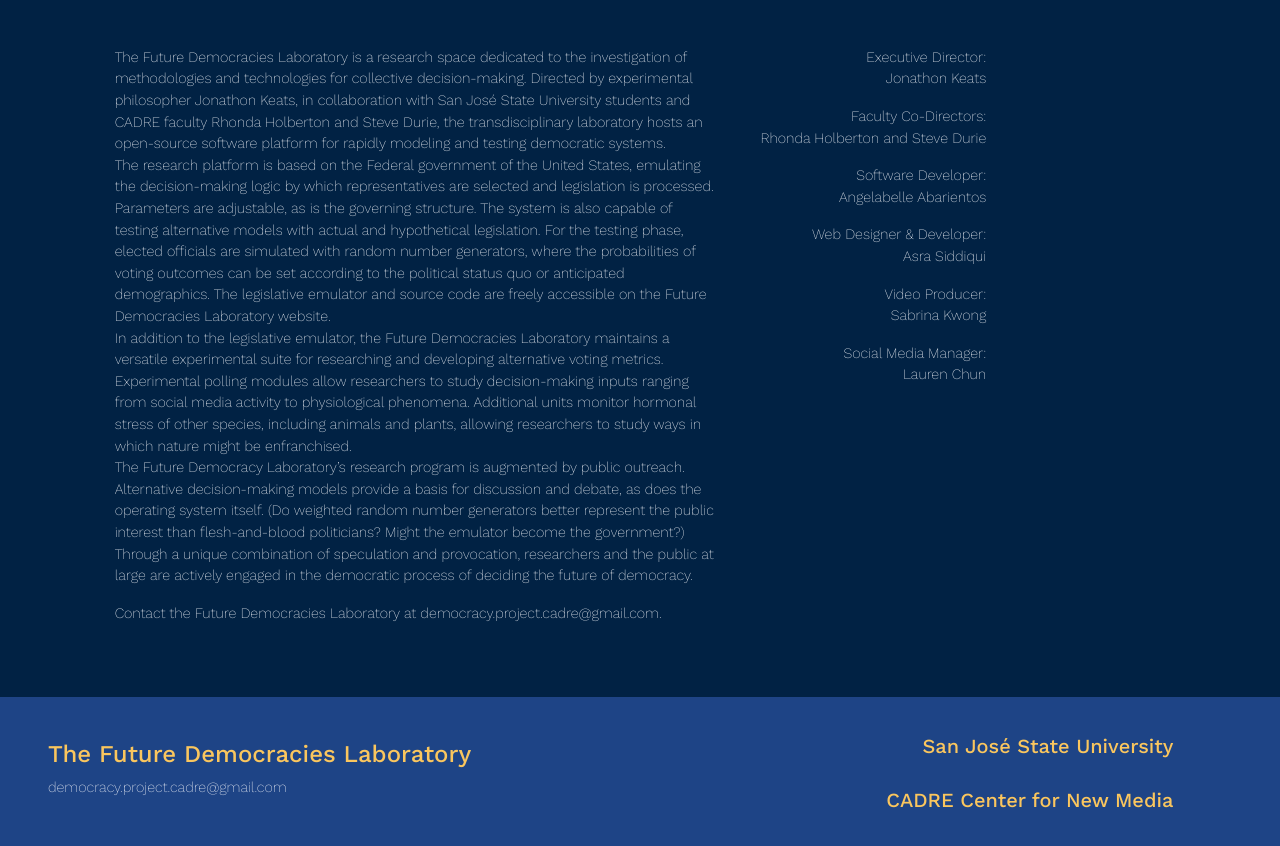
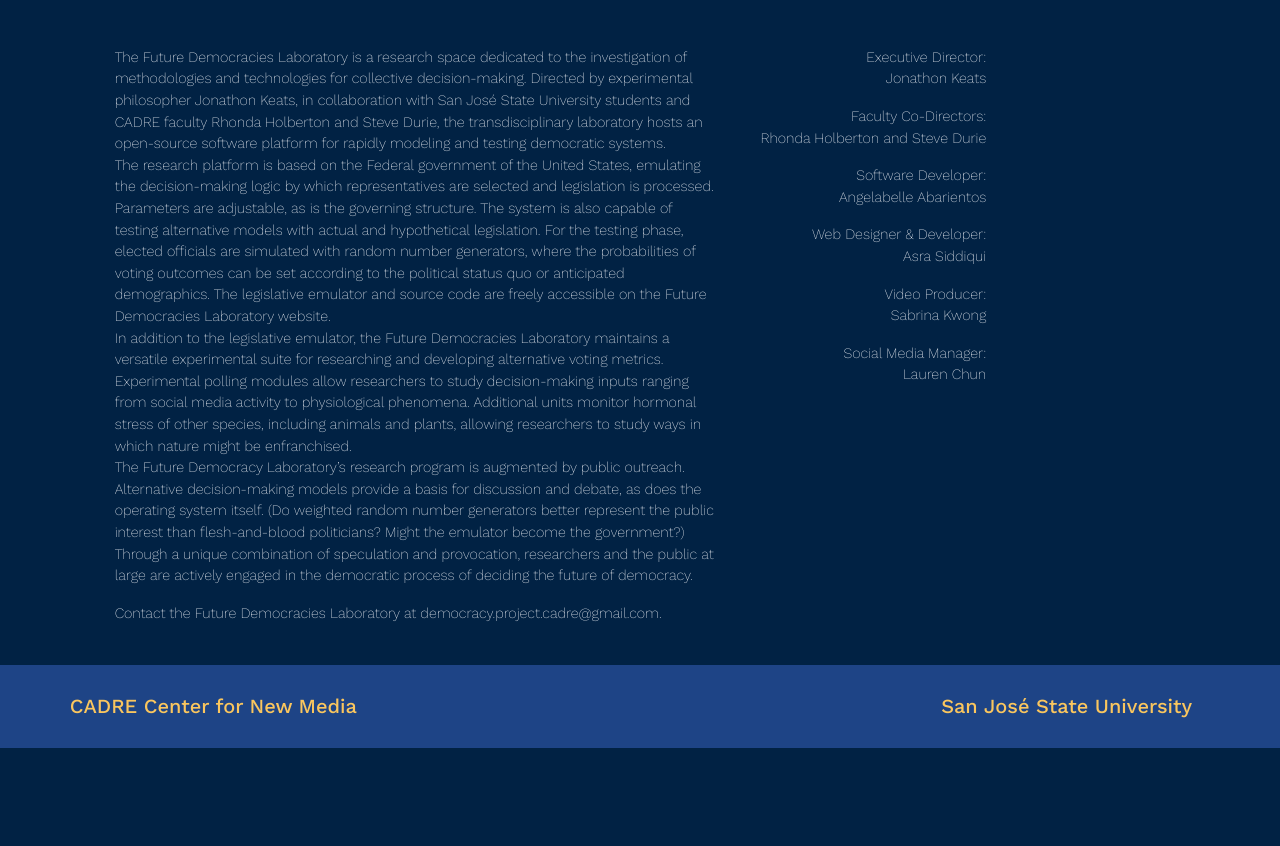
Before and after one commit to Saridlin/democ-site-test, a plain HTML site: page about.html in a window 1280 px wide. Shown: the part 69-915 px from the top of the page. After the commit the page ends 817 px from the top, so only its background shows below. Drawn offline with nearby package versions, Linux system fonts and the light colour scheme.

Commit message:
footer update
footer update across all pages

```diff
--- a/about.html
+++ b/about.html
@@ -65,16 +65,12 @@
     </div>
 
 
-    <footer class="d-flex flex-wrap align-items-center mt-5 pt-3">
-      <div class="col-sm-7 align-items-center px-5">
-        <a href="index.html">
-          <h4>The Future Democracies Laboratory</h4>
-        </a>
-        <p>democracy.project.cadre@gmail.com</p>
+    <footer class="d-flex align-items-center justify-content-between pt-2 mt-3" style="text-align: center">
+      <div class="col-sm-4 footer-links">
+        <a class="p-1" href="https://cadre.sjsu.edu/index.html"><h5>CADRE Center for New Media</h5></a>
       </div>
-      <div class="col-sm-4 footer-links" style="text-align: right;">
-        <a class="p-2" href="https://www.sjsu.edu/"><h5>San José State University</h5></a>
-        <a class="p-2" href="https://cadre.sjsu.edu/index.html"><h5>CADRE Center for New Media</h5></a>
+      <div class="col-sm-4 footer-links">
+        <a class="p-1" href="https://www.sjsu.edu/"><h5>San José State University</h5></a>
       </div>
     </footer>
 
```
Also changed, not shown: code.html (+5 -9 lines), simulator.html (+5 -9 lines).
